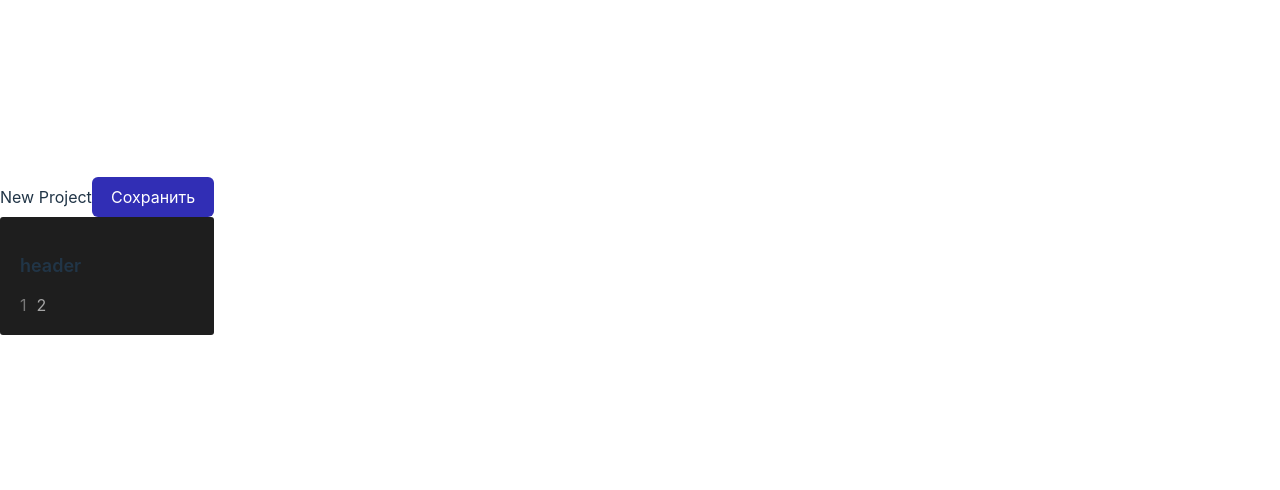
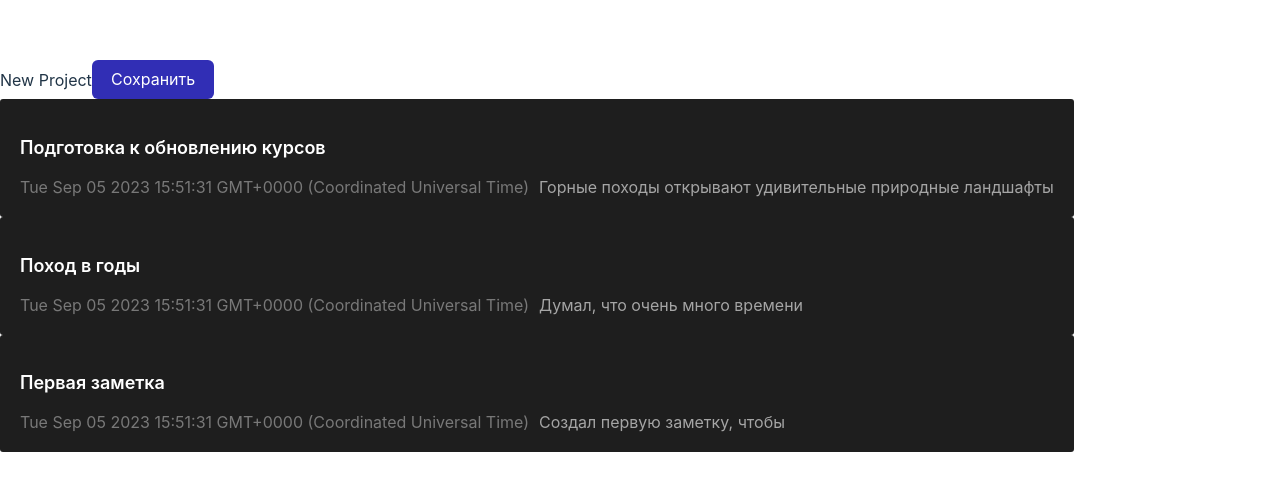
Before and after one commit to ministrov/react-journal, a React (Vite) app: page / in a window 1280 px wide. Shown: the part 144-634 px from the top of the page. Built offline with nearby package versions, Linux system fonts and the light colour scheme.

Commit message:
feat: get props to the component

```diff
--- a/src/App.jsx
+++ b/src/App.jsx
@@ -2,6 +2,23 @@ import Button from './components/Button/Button';
 import JournalItem from './components/JournalItem/JournalItem';
 
 function App() {
+  const data = [
+    {
+      title: 'Подготовка к обновлению курсов',
+      text: 'Горные походы открывают удивительные природные ландшафты',
+      date: new Date()
+    },
+    {
+      title: 'Поход в годы',
+      text: 'Думал, что очень много времени',
+      date: new Date()
+    },
+    {
+      title: 'Первая заметка',
+      text: 'Создал первую заметку, чтобы',
+      date: new Date()
+    }
+  ];
 
   return (
     <div>
@@ -9,7 +26,21 @@ function App() {
 
       <Button/>
 
-      <JournalItem/>
+      <JournalItem
+        title={data[0].title}
+        text={data[0].text}
+        date={data[0].date}
+      />
+      <JournalItem
+        title={data[1].title}
+        text={data[1].text}
+        date={data[1].date}
+      />
+      <JournalItem
+        title={data[2].title}
+        text={data[2].text}
+        date={data[2].date}
+      />
     </div>
   );
 }
--- a/src/components/JournalItem/JournalItem.css
+++ b/src/components/JournalItem/JournalItem.css
@@ -13,7 +13,8 @@
   font-size: 18px;
   font-style: normal;
   font-weight: 600;
-  line-height: 28px
+  line-height: 28px;
+  color: #ffffff;
 }
 
 .journal-item__date {
--- a/src/components/JournalItem/JournalItem.jsx
+++ b/src/components/JournalItem/JournalItem.jsx
@@ -1,12 +1,13 @@
 import './JournalItem.css';
 
-function JournalItem() {
+function JournalItem({ title, text, date }) {
+
   return (
     <div className='journal-item'>
-      <h2 className='journal-item__header'>header</h2>
+      <h2 className='journal-item__header'>{title}</h2>
       <div className='journal-item__body'>
-        <div className='journal-item__date'>1</div>
-        <div className='journal-item__text'>2</div>
+        <div className='journal-item__date'>{date.toString()}</div>
+        <div className='journal-item__text'>{text}</div>
       </div>
     </div>
   );
```
